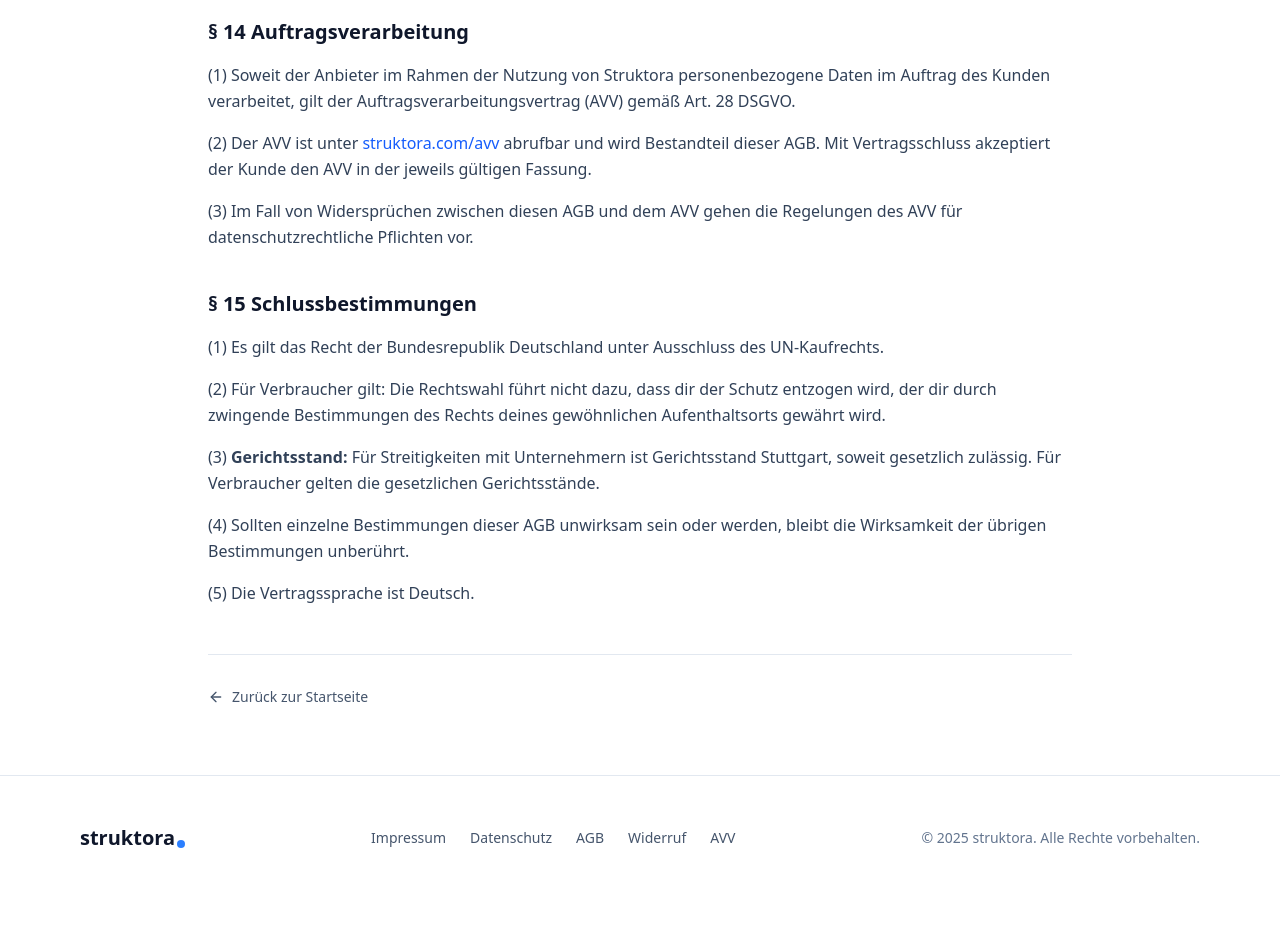
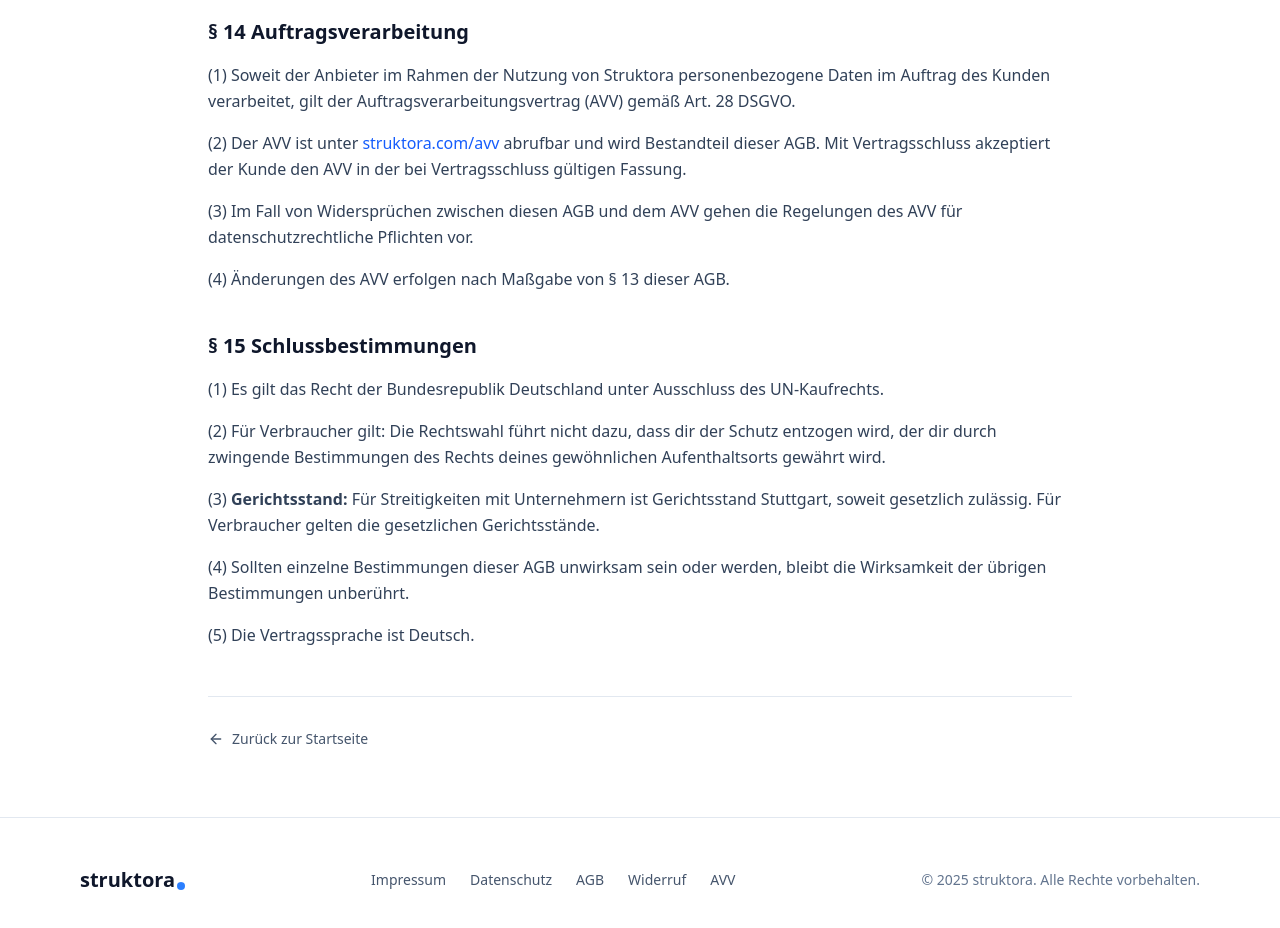
Before and after one commit to berndgalter-lab/struktora, a Next.js app: page /agb in a window 1280 px wide. Shown: the part 4960-5888 px from the top of the page. Before the commit the page ends 5860 px from the top, so only its background shows below. Built offline with nearby package versions, Linux system fonts and the light colour scheme.

Commit message:
update agb fix

```diff
--- a/src/app/(marketing)/agb/page.tsx
+++ b/src/app/(marketing)/agb/page.tsx
@@ -395,11 +395,14 @@
                 struktora.com/avv
               </Link>{" "}
               abrufbar und wird Bestandteil dieser AGB. Mit Vertragsschluss
-              akzeptiert der Kunde den AVV in der jeweils gültigen Fassung.
+              akzeptiert der Kunde den AVV in der bei Vertragsschluss gültigen Fassung.
             </p>
             <p className="mt-4">
               (3) Im Fall von Widersprüchen zwischen diesen AGB und dem AVV
               gehen die Regelungen des AVV für datenschutzrechtliche Pflichten vor.
+            </p>
+            <p className="mt-4">
+              (4) Änderungen des AVV erfolgen nach Maßgabe von § 13 dieser AGB.
             </p>
           </section>
 
```
